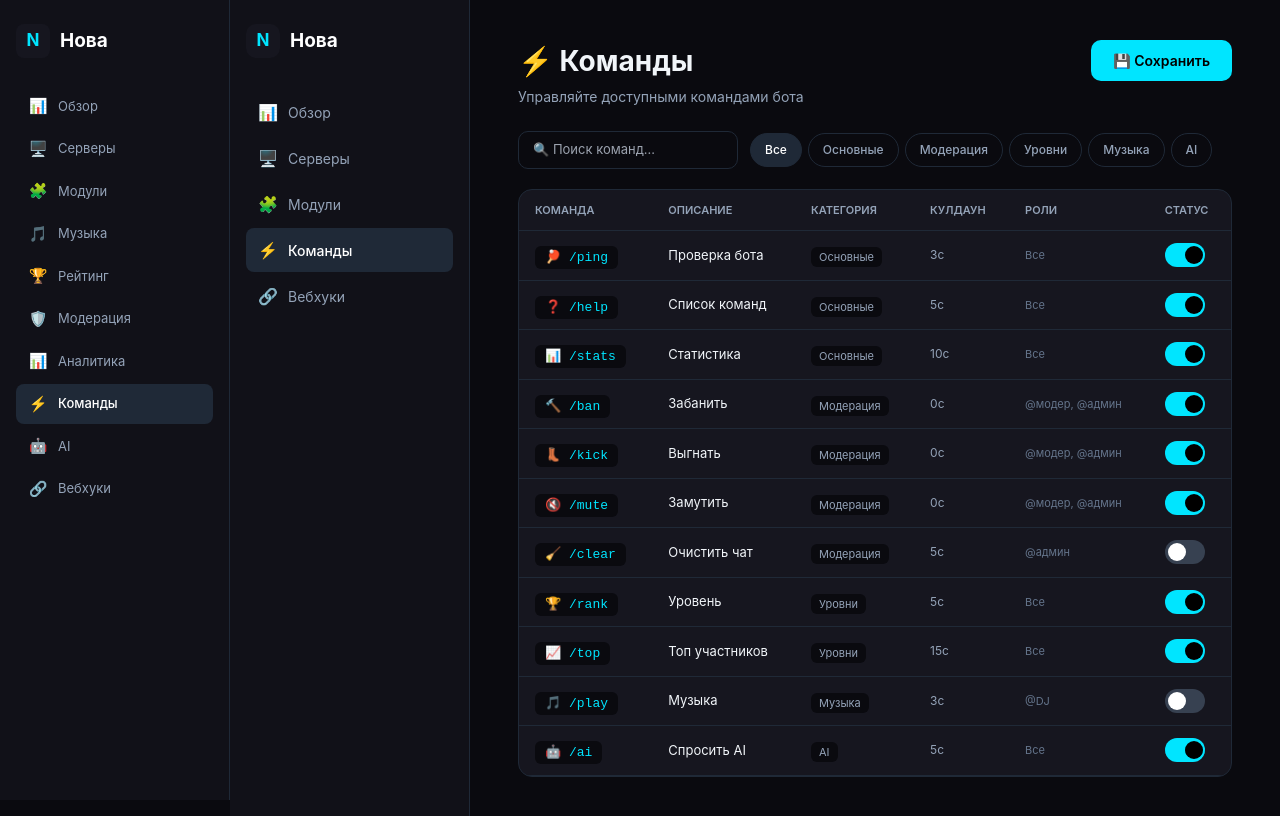
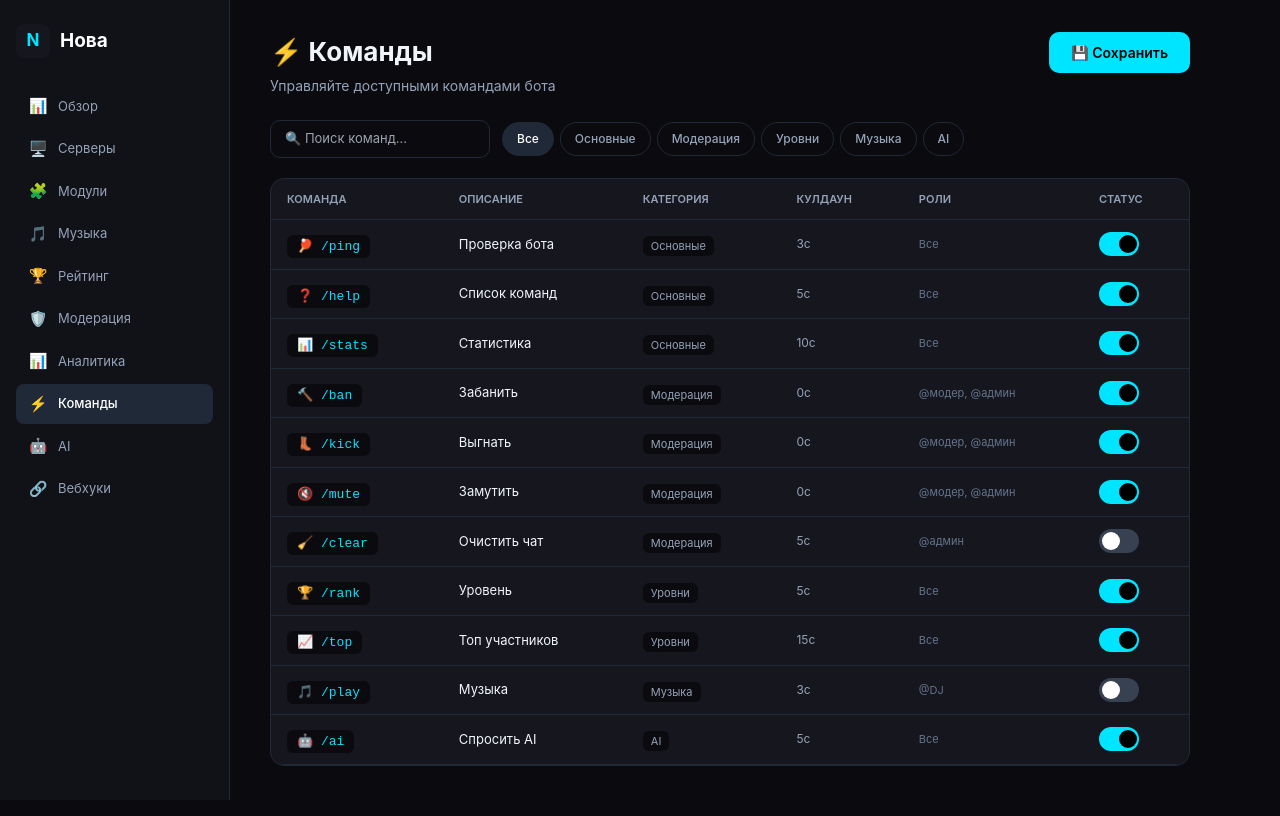
Before and after one commit to R4YDMOND/nova-bot, a Next.js app in the folder frontend/: page /dashboard/commands in a window 1280 px wide. Built offline with nearby package versions, Linux system fonts and the light colour scheme.

Commit message:
Update page.tsx

```diff
--- a/frontend/src/app/dashboard/commands/page.tsx
+++ b/frontend/src/app/dashboard/commands/page.tsx
@@ -1,148 +1,177 @@
-"use client"
+"use client";
 
-import { useState } from 'react'
+import { useState } from "react";
 
-const navigate = (url: string) => window.location.href = url
+const navigate = (url: string) => (window.location.href = url);
 
-// Защита от краша, эмодзи и спецсимволов
 const sanitize = (text: string): string => {
-  if (!text) return ''
+  if (!text) return "";
   return text
-    .replace(/[\u0000-\u001F]/g, '')
-    .replace(/[\u200B-\u200D]/g, '')
-    .replace(/[\uFEFF]/g, '')
-    .trim()
-}
+    .replace(/[\u0000-\u001F]/g, "")
+    .replace(/[\u200B-\u200D]/g, "")
+    .replace(/[\uFEFF]/g, "")
+    .trim();
+};
 
 export default function CommandsPage() {
   const [commands, setCommands] = useState([
-    { name: '🏓 /ping', desc: 'Проверка бота', category: 'Основные', enabled: true, cooldown: 3, allowedRoles: '' },
-    { name: '❓ /help', desc: 'Список команд', category: 'Основные', enabled: true, cooldown: 5, allowedRoles: '' },
-    { name: '📊 /stats', desc: 'Статистика', category: 'Основные', enabled: true, cooldown: 10, allowedRoles: '' },
-    { name: '🔨 /ban', desc: 'Забанить', category: 'Модерация', enabled: true, cooldown: 0, allowedRoles: '@модер, @админ' },
-    { name: '👢 /kick', desc: 'Выгнать', category: 'Модерация', enabled: true, cooldown: 0, allowedRoles: '@модер, @админ' },
-    { name: '🔇 /mute', desc: 'Замутить', category: 'Модерация', enabled: true, cooldown: 0, allowedRoles: '@модер, @админ' },
-    { name: '🧹 /clear', desc: 'Очистить чат', category: 'Модерация', enabled: false, cooldown: 5, allowedRoles: '@админ' },
-    { name: '🏆 /rank', desc: 'Уровень', category: 'Уровни', enabled: true, cooldown: 5, allowedRoles: '' },
-    { name: '📈 /top', desc: 'Топ участников', category: 'Уровни', enabled: true, cooldown: 15, allowedRoles: '' },
-    { name: '🎵 /play', desc: 'Музыка', category: 'Музыка', enabled: false, cooldown: 3, allowedRoles: '@DJ' },
-    { name: '🤖 /ai', desc: 'Спросить AI', category: 'AI', enabled: true, cooldown: 5, allowedRoles: '' },
-  ])
+    { name: "🏓 /ping", desc: "Проверка бота", category: "Основные", enabled: true, cooldown: 3, allowedRoles: "" },
+    { name: "❓ /help", desc: "Список команд", category: "Основные", enabled: true, cooldown: 5, allowedRoles: "" },
+    { name: "📊 /stats", desc: "Статистика", category: "Основные", enabled: true, cooldown: 10, allowedRoles: "" },
+    { name: "🔨 /ban", desc: "Забанить", category: "Модерация", enabled: true, cooldown: 0, allowedRoles: "@модер, @админ" },
+    { name: "👢 /kick", desc: "Выгнать", category: "Модерация", enabled: true, cooldown: 0, allowedRoles: "@модер, @админ" },
+    { name: "🔇 /mute", desc: "Замутить", category: "Модерация", enabled: true, cooldown: 0, allowedRoles: "@модер, @админ" },
+    { name: "🧹 /clear", desc: "Очистить чат", category: "Модерация", enabled: false, cooldown: 5, allowedRoles: "@админ" },
+    { name: "🏆 /rank", desc: "Уровень", category: "Уровни", enabled: true, cooldown: 5, allowedRoles: "" },
+    { name: "📈 /top", desc: "Топ участников", category: "Уровни", enabled: true, cooldown: 15, allowedRoles: "" },
+    { name: "🎵 /play", desc: "Музыка", category: "Музыка", enabled: false, cooldown: 3, allowedRoles: "@DJ" },
+    { name: "🤖 /ai", desc: "Спросить AI", category: "AI", enabled: true, cooldown: 5, allowedRoles: "" },
+  ]);
 
-  const [saved, setSaved] = useState(false)
-  const [activeCategory, setActiveCategory] = useState('Все')
-  const [searchQuery, setSearchQuery] = useState('')
-  const categories = ['Все', 'Основные', 'Модерация', 'Уровни', 'Музыка', 'AI']
+  const [saved, setSaved] = useState(false);
+  const [activeCategory, setActiveCategory] = useState("Все");
+  const [searchQuery, setSearchQuery] = useState("");
+  const categories = ["Все", "Основные", "Модерация", "Уровни", "Музыка", "AI"];
 
-  const filtered = commands.filter(c => {
-    const matchCat = activeCategory === 'Все' || c.category === activeCategory
-    const matchSearch = c.name.toLowerCase().includes(searchQuery.toLowerCase()) || c.desc.toLowerCase().includes(searchQuery.toLowerCase())
-    return matchCat && matchSearch
-  })
+  const filtered = commands.filter((c) => {
+    const matchCat = activeCategory === "Все" || c.category === activeCategory;
+    const matchSearch = c.name.toLowerCase().includes(searchQuery.toLowerCase()) || c.desc.toLowerCase().includes(searchQuery.toLowerCase());
+    return matchCat && matchSearch;
+  });
 
-  const toggle = (name: string) => setCommands(commands.map(c => c.name === name ? { ...c, enabled: !c.enabled } : c))
-  const save = () => { setSaved(true); setTimeout(() => setSaved(false), 2000) }
+  const toggle = (name: string) => setCommands(commands.map((c) => (c.name === name ? { ...c, enabled: !c.enabled } : c)));
+  const save = () => {
+    setSaved(true);
+    setTimeout(() => setSaved(false), 2000);
+  };
 
   return (
-    <div style={{ minHeight: '100vh', background: '#0A0A0F', display: 'flex', color: '#F1F5F9' }}>
-
-      <aside style={{ width: '240px', minWidth: '240px', background: '#111118', borderRight: '1px solid #1F2937', padding: '24px 16px', display: 'flex', flexDirection: 'column' }}>
-        <a href="/" style={{ display: 'flex', alignItems: 'center', gap: '10px', textDecoration: 'none', marginBottom: '32px' }}>
-          <div style={{ width: '34px', height: '34px', background: '#16161F', borderRadius: '10px', display: 'flex', alignItems: 'center', justifyContent: 'center', fontWeight: 'bold', color: '#00E5FF', fontSize: '17px' }}>N</div>
-          <span style={{ fontSize: '19px', fontWeight: 'bold', color: '#FFF' }}>Нова</span>
-        </a>
-        <nav style={{ display: 'flex', flexDirection: 'column', gap: '2px', flex: 1 }}>
-          {[
-            { icon: '📊', label: 'Обзор', href: '/dashboard' },
-            { icon: '🖥️', label: 'Серверы', href: '/dashboard/servers' },
-            { icon: '🧩', label: 'Модули', href: '/dashboard/modules' },
-            { icon: '⚡', label: 'Команды', href: '/dashboard/commands' },
-            { icon: '🔗', label: 'Вебхуки', href: '/dashboard/webhooks' },
-          ].map((item, i) => {
-            const isActive = item.label === 'Команды'
-            return (
-              <span key={i} onClick={() => navigate(item.href)} style={{
-                padding: '10px 12px', borderRadius: '8px', display: 'flex', alignItems: 'center',
-                gap: '10px', fontSize: '14px', cursor: 'pointer', fontWeight: isActive ? '500' : '400',
-                color: isActive ? '#FFF' : '#94A3B8', background: isActive ? '#1F2937' : 'transparent',
-                transition: 'all 0.15s'
-              }}>
-                <span style={{ fontSize: '16px', width: '20px', textAlign: 'center' }}>{item.icon}</span>
-                {sanitize(item.label)}
-              </span>
-            )
-          })}
-        </nav>
-      </aside>
-
-      <main style={{ flex: 1, padding: '40px 48px', overflow: 'auto' }}>
-        <div style={{ display: 'flex', justifyContent: 'space-between', alignItems: 'flex-start', marginBottom: '24px' }}>
+    <div style={{ padding: "32px 40px", maxWidth: "1000px" }}>
+      <div style={{ display: "flex", justifyContent: "space-between", alignItems: "flex-start", marginBottom: 24, flexWrap: "wrap", gap: 16 }}>
         <div>
-            <h1 style={{ fontSize: '28px', fontWeight: '700', marginBottom: '4px' }}>⚡ Команды</h1>
-            <p style={{ color: '#94A3B8', fontSize: '14px' }}>Управляйте доступными командами бота</p>
+          <h1 style={{ fontSize: 26, fontWeight: 700, marginBottom: 4 }}>⚡ Команды</h1>
+          <p style={{ color: "#94A3B8", fontSize: 14 }}>Управляйте доступными командами бота</p>
         </div>
-          <button onClick={save} style={{
-            padding: '10px 22px', background: saved ? '#22C55E' : '#00E5FF', color: '#000',
-            border: 'none', borderRadius: '10px', fontWeight: '600', fontSize: '14px', cursor: 'pointer',
-            transition: 'all 0.25s'
-          }}>{saved ? '✅ Сохранено' : '💾 Сохранить'}</button>
+        <button
+          onClick={save}
+          style={{
+            padding: "10px 22px",
+            background: saved ? "#22C55E" : "#00E5FF",
+            color: "#000",
+            border: "none",
+            borderRadius: 10,
+            fontWeight: 600,
+            fontSize: 14,
+            cursor: "pointer",
+            transition: "all 0.25s",
+            whiteSpace: "nowrap",
+          }}
+        >
+          {saved ? "✅ Сохранено" : "💾 Сохранить"}
+        </button>
       </div>
 
-        <div style={{ display: 'flex', gap: '12px', marginBottom: '20px', flexWrap: 'wrap', alignItems: 'center' }}>
-          <input type="text" value={sanitize(searchQuery)} onChange={(e) => setSearchQuery(e.target.value)}
+      <div style={{ display: "flex", gap: 12, marginBottom: 20, flexWrap: "wrap", alignItems: "center" }}>
+        <input
+          type="text"
+          value={sanitize(searchQuery)}
+          onChange={(e) => setSearchQuery(e.target.value)}
           placeholder="🔍 Поиск команд..."
-            style={{ padding: '8px 14px', background: '#0A0A0F', border: '1px solid #1F2937', borderRadius: '10px', color: '#FFF', fontSize: '13px', outline: 'none', width: '220px' }} />
-          <div style={{ display: 'flex', gap: '6px', flexWrap: 'wrap' }}>
-            {categories.map(cat => (
-              <button key={cat} onClick={() => setActiveCategory(cat)} style={{
-                padding: '7px 14px', borderRadius: '20px', border: '1px solid #1F2937',
-                background: activeCategory === cat ? '#1F2937' : 'transparent',
-                color: activeCategory === cat ? '#FFF' : '#94A3B8',
-                cursor: 'pointer', fontSize: '12px', fontWeight: '500', transition: 'all 0.15s'
-              }}>{cat}</button>
+          style={{ padding: "8px 14px", background: "#0A0A0F", border: "1px solid #1F2937", borderRadius: 10, color: "#FFF", fontSize: 13, outline: "none", width: 220 }}
+        />
+        <div style={{ display: "flex", gap: 6, flexWrap: "wrap" }}>
+          {categories.map((cat) => (
+            <button
+              key={cat}
+              onClick={() => setActiveCategory(cat)}
+              style={{
+                padding: "7px 14px",
+                borderRadius: 20,
+                border: "1px solid #1F2937",
+                background: activeCategory === cat ? "#1F2937" : "transparent",
+                color: activeCategory === cat ? "#FFF" : "#94A3B8",
+                cursor: "pointer",
+                fontSize: 12,
+                fontWeight: 500,
+                transition: "all 0.15s",
+              }}
+            >
+              {cat}
+            </button>
           ))}
         </div>
       </div>
 
-        <div style={{ background: '#16161F', borderRadius: '14px', border: '1px solid #1F2937', overflow: 'hidden' }}>
-          <table style={{ width: '100%', borderCollapse: 'collapse' }}>
+      <div style={{ background: "#16161F", borderRadius: 14, border: "1px solid #1F2937", overflow: "hidden" }}>
+        <table style={{ width: "100%", borderCollapse: "collapse" }}>
           <thead>
-              <tr style={{ borderBottom: '1px solid #1F2937' }}>
-                {['Команда', 'Описание', 'Категория', 'Кулдаун', 'Роли', 'Статус'].map((h, i) => (
-                  <th key={i} style={{ padding: '12px 16px', textAlign: 'left', fontSize: '11px', fontWeight: '600', color: '#94A3B8', textTransform: 'uppercase' }}>{h}</th>
+            <tr style={{ borderBottom: "1px solid #1F2937" }}>
+              {["Команда", "Описание", "Категория", "Кулдаун", "Роли", "Статус"].map((h, i) => (
+                <th key={i} style={{ padding: "12px 16px", textAlign: "left", fontSize: 11, fontWeight: 600, color: "#94A3B8", textTransform: "uppercase" }}>
+                  {h}
+                </th>
               ))}
             </tr>
           </thead>
           <tbody>
             {filtered.map((cmd, i) => (
-                <tr key={i} style={{ borderBottom: '1px solid #1F2937' }}
-                  onMouseEnter={(e) => e.currentTarget.style.background = '#1A1A24'}
-                  onMouseLeave={(e) => e.currentTarget.style.background = 'transparent'}
+              <tr
+                key={i}
+                style={{ borderBottom: "1px solid #1F2937" }}
+                onMouseEnter={(e) => (e.currentTarget.style.background = "#1A1A24")}
+                onMouseLeave={(e) => (e.currentTarget.style.background = "transparent")}
               >
-                  <td style={{ padding: '12px 16px' }}><code style={{ background: '#0A0A0F', padding: '4px 10px', borderRadius: '6px', color: '#00E5FF', fontSize: '13px', fontFamily: 'monospace' }}>{sanitize(cmd.name)}</code></td>
-                  <td style={{ padding: '12px 16px', fontSize: '13px' }}>{sanitize(cmd.desc)}</td>
-                  <td style={{ padding: '12px 16px' }}><span style={{ padding: '3px 8px', borderRadius: '6px', fontSize: '11px', background: '#0A0A0F', color: '#94A3B8' }}>{cmd.category}</span></td>
-                  <td style={{ padding: '12px 16px', fontSize: '12px', color: '#94A3B8' }}>{cmd.cooldown}с</td>
-                  <td style={{ padding: '12px 16px', fontSize: '11px', color: '#64748B' }}>{sanitize(cmd.allowedRoles) || 'Все'}</td>
-                  <td style={{ padding: '12px 16px' }}>
-                    <div onClick={() => toggle(cmd.name)} style={{ width: '40px', height: '24px', background: cmd.enabled ? '#00E5FF' : '#374151', borderRadius: '24px', cursor: 'pointer', transition: '0.25s', position: 'relative' }}>
-                      <div style={{ position: 'absolute', height: '18px', width: '18px', left: cmd.enabled ? '20px' : '3px', top: '3px', background: cmd.enabled ? '#000' : '#FFF', borderRadius: '50%', transition: '0.25s' }} />
+                <td style={{ padding: "12px 16px" }}>
+                  <code style={{ background: "#0A0A0F", padding: "4px 10px", borderRadius: 6, color: "#00E5FF", fontSize: 13, fontFamily: "monospace" }}>{sanitize(cmd.name)}</code>
+                </td>
+                <td style={{ padding: "12px 16px", fontSize: 13 }}>{sanitize(cmd.desc)}</td>
+                <td style={{ padding: "12px 16px" }}>
+                  <span style={{ padding: "3px 8px", borderRadius: 6, fontSize: 11, background: "#0A0A0F", color: "#94A3B8" }}>{cmd.category}</span>
+                </td>
+                <td style={{ padding: "12px 16px", fontSize: 12, color: "#94A3B8" }}>{cmd.cooldown}с</td>
+                <td style={{ padding: "12px 16px", fontSize: 11, color: "#64748B" }}>{sanitize(cmd.allowedRoles) || "Все"}</td>
+                <td style={{ padding: "12px 16px" }}>
+                  <div
+                    onClick={() => toggle(cmd.name)}
+                    style={{ width: 40, height: 24, background: cmd.enabled ? "#00E5FF" : "#374151", borderRadius: 24, cursor: "pointer", transition: "0.25s", position: "relative" }}
+                  >
+                    <div style={{ position: "absolute", height: 18, width: 18, left: cmd.enabled ? 20 : 3, top: 3, background: cmd.enabled ? "#000" : "#FFF", borderRadius: "50%", transition: "0.25s" }} />
                   </div>
                 </td>
               </tr>
             ))}
             {filtered.length === 0 && (
-                <tr><td colSpan={6} style={{ padding: '40px', textAlign: 'center', color: '#64748B' }}>Команды не найдены</td></tr>
+              <tr>
+                <td colSpan={6} style={{ padding: 40, textAlign: "center", color: "#64748B" }}>
+                  Команды не найдены
+                </td>
+              </tr>
             )}
           </tbody>
         </table>
       </div>
-      </main>
 
       {saved && (
-        <div style={{ position: 'fixed', bottom: '24px', right: '24px', background: '#22C55E', color: '#000', padding: '12px 24px', borderRadius: '12px', fontWeight: '600', fontSize: '14px', zIndex: 1000, boxShadow: '0 4px 20px rgba(34,197,94,0.3)', animation: 'slideUp 0.3s ease' }}>✅ Сохранено</div>
+        <div
+          style={{
+            position: "fixed",
+            bottom: 24,
+            right: 24,
+            background: "#22C55E",
+            color: "#000",
+            padding: "12px 24px",
+            borderRadius: 12,
+            fontWeight: 600,
+            fontSize: 14,
+            zIndex: 1000,
+            boxShadow: "0 4px 20px rgba(34,197,94,0.3)",
+            animation: "slideUp 0.3s ease",
+          }}
+        >
+          ✅ Сохранено
+        </div>
       )}
       <style>{`@keyframes slideUp { from { transform: translateY(20px); opacity: 0; } to { transform: translateY(0); opacity: 1; } }`}</style>
     </div>
-  )
+  );
 }
```
Lines whose indentation alone changed are shown as unchanged.
